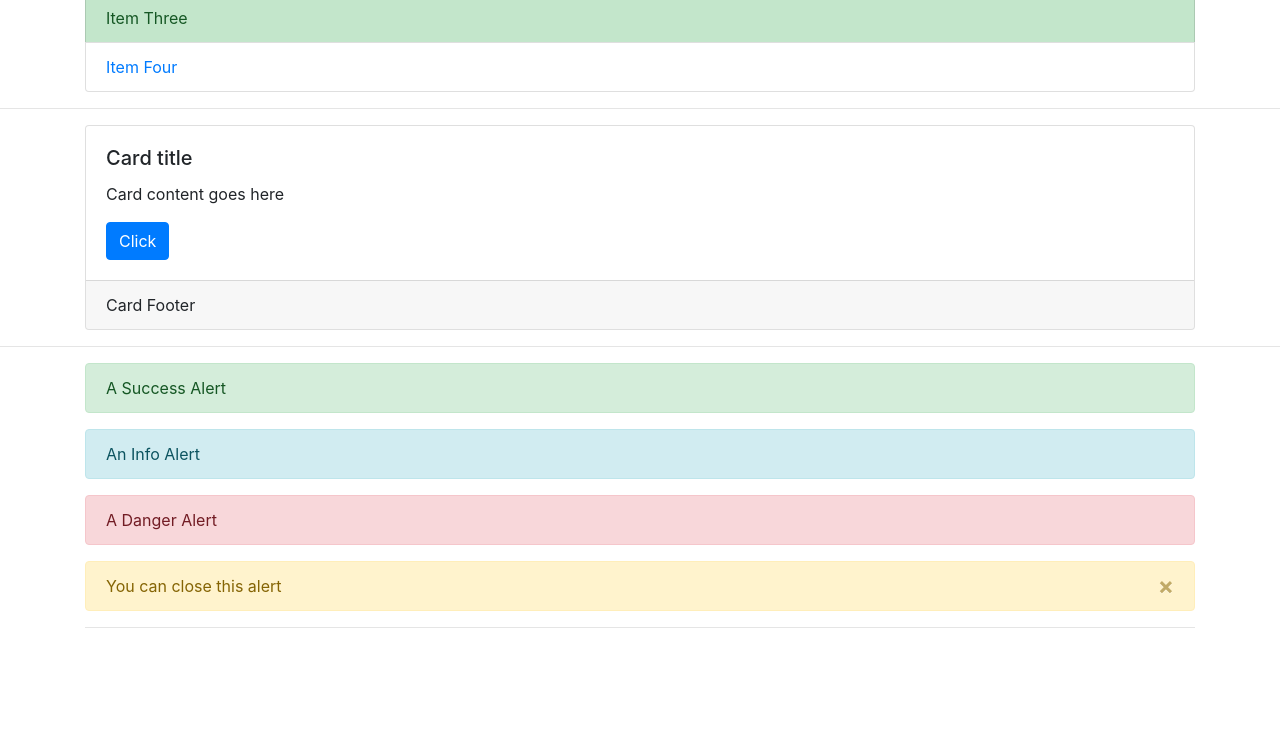
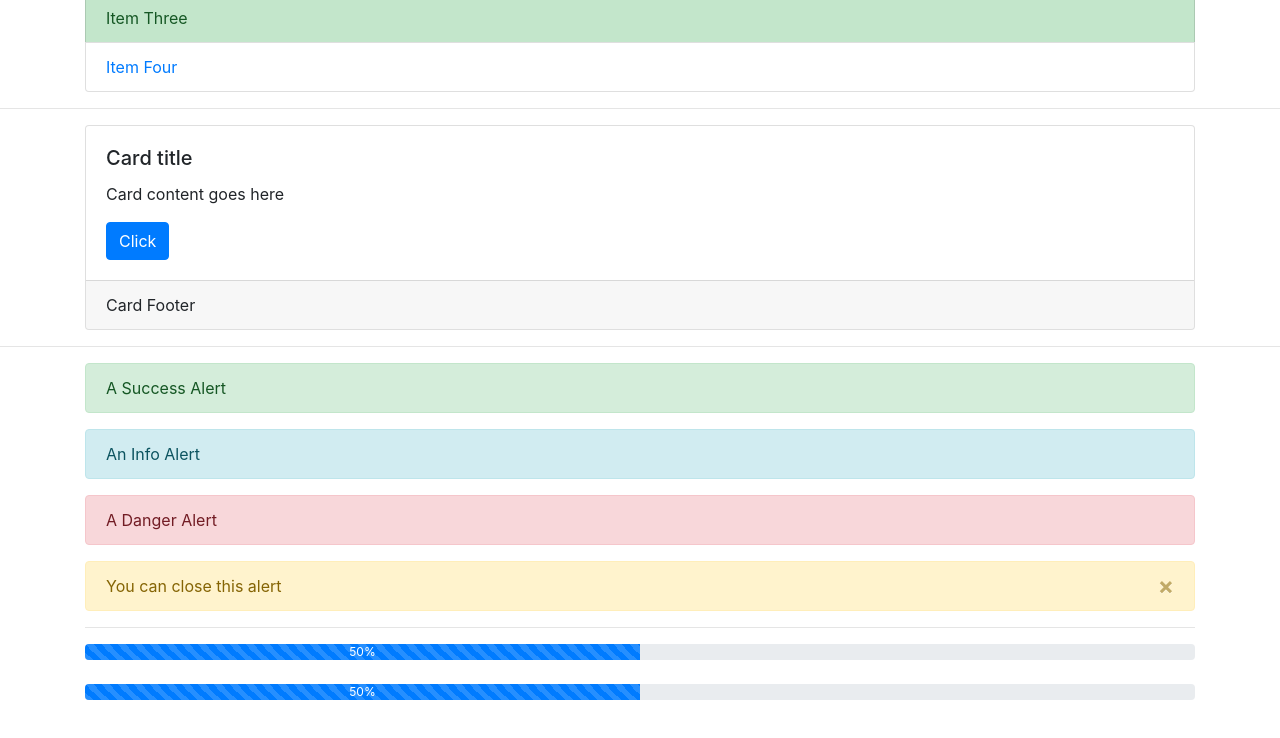
Before and after one commit to bikale/react-bootstrap, a React (Create React App) app: page / in a window 1280 px wide. Shown: the part 1498-2236 px from the top of the page. Built offline with nearby package versions, Linux system fonts and the light colour scheme.

Commit message:
progress bar

```diff
--- a/src/components/MyComp.js
+++ b/src/components/MyComp.js
@@ -24,7 +24,7 @@ export default function MyComp() {
           exercitationem consequatur sunt est dignissimos temporibus voluptas?
           Temporibus!
         </p>
-<hr />
+        <hr />
         {/* alignment exercise */}
         <p class="text-left text-lowercase">left Lorem ipsum</p>
         <p class="text-right text-uppercase">center Phasellus iaculis</p>
@@ -211,9 +211,16 @@ export default function MyComp() {
         <hr />
 
         {/* progress bars */}
-
-
-
+        <div className="progress">
+          <div className="progress-bar w-50 progress-bar-striped"> 50%</div>
+        </div>
+        <br />
+        <div className="progress">
+          <div className="progress-bar w-50 progress-bar-striped progress-bar-animated">
+            {' '}
+            50%
+          </div>
+        </div>
       </div>
 
       <div style={{ height: '400px' }}></div>
```
